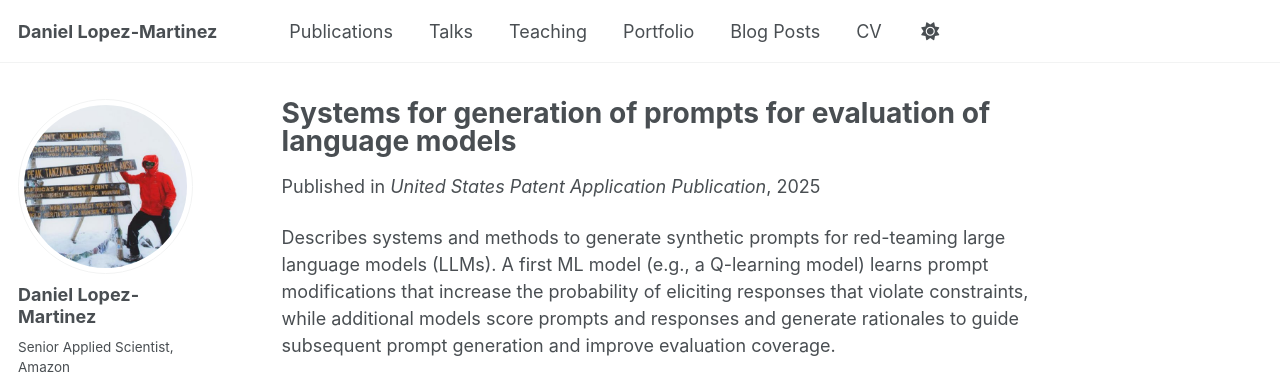
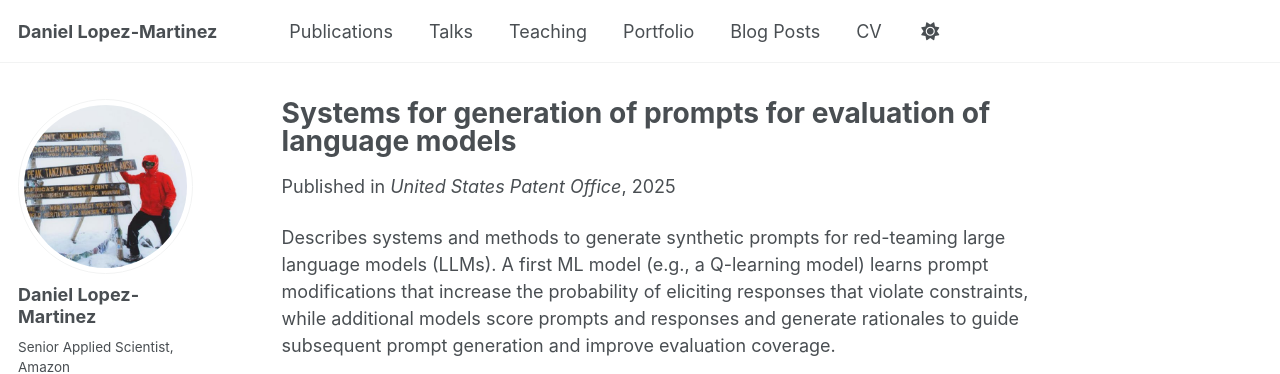
Before and after one commit to daniel-lopezmartinez/daniel-lopezmartinez.github.io, a Jekyll site: the page built from _publications/2025-llm-red-teaming-patent.md, in a window 1280 px wide and 1156 px high. Shown: the top 374 px of the window. Built offline with Jekyll 4.4.1, drawn with Linux system fonts in a browser that asks for light colours; some web fonts are replaced; a script that is not in the unit is left out.

Commit message:
changed venue

```diff
--- a/_publications/2025-llm-red-teaming-patent.md
+++ b/_publications/2025-llm-red-teaming-patent.md
@@ -5,7 +5,7 @@ category: patents
 permalink: /publication/2025-llm-red-teaming-patent
 excerpt:
 date: 2025-12-11
-venue: 'United States Patent Application Publication'
+venue: 'United States Patent Office'
 paperurl: 'https://patents.google.com/patent/US20250378274A1'
 citation: 'Lopez Martinez, Daniel. Systems for Generation of Prompts for Evaluation of Language Models. U.S. Patent Application Publication No. US 2025/0378274 A1, published Dec. 11, 2025 (filed Jun. 7, 2024). Applicant: Amazon Technologies, Inc.'
 ---
```
